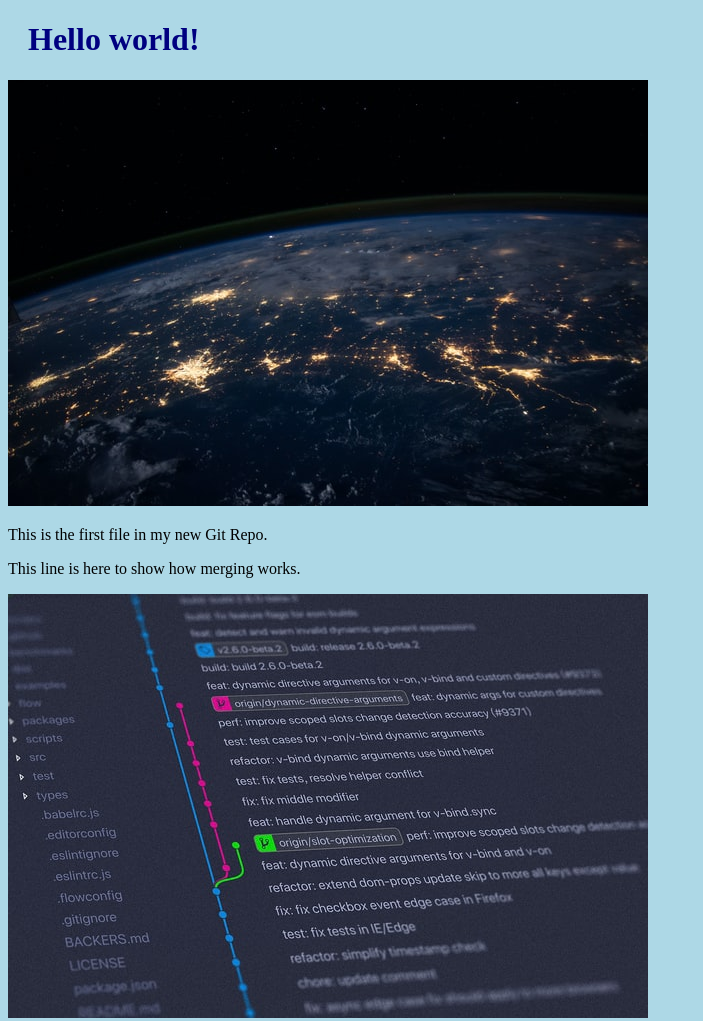
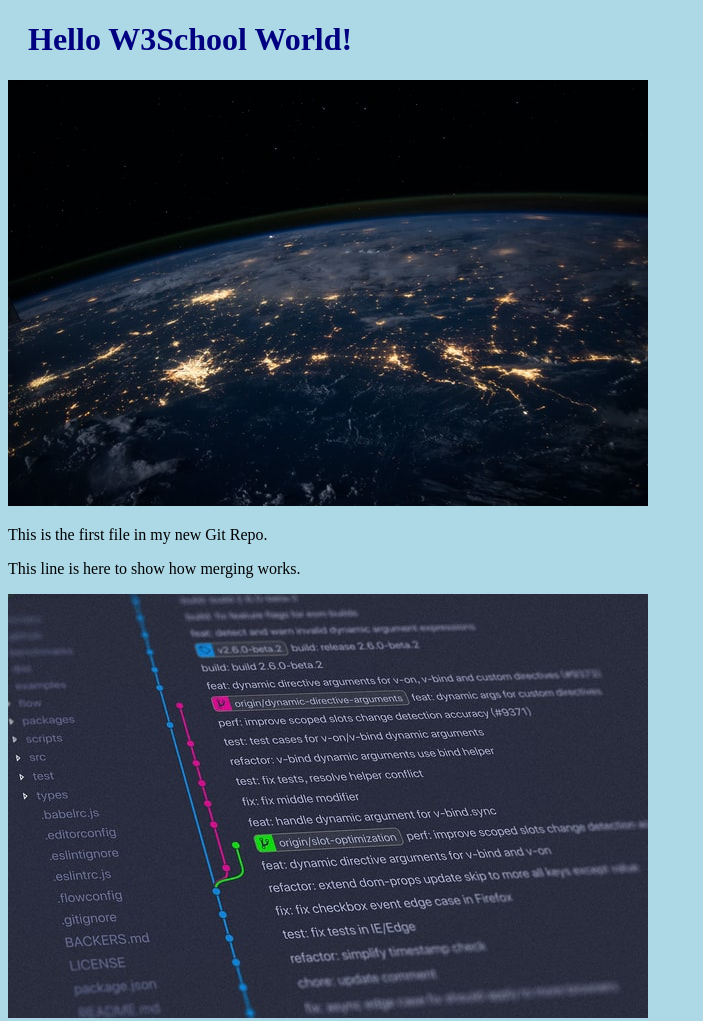
Before and after one commit to ezakariaa/hello-world, a plain HTML site: page index.html in a window 1280 px wide. Shown: the whole page, without its empty margins (0-703 px from the left). Drawn offline with Linux system fonts and the light colour scheme.

Commit message:
Update index.html

```diff
--- a/index.html
+++ b/index.html
@@ -1,12 +1,12 @@
 <!DOCTYPE html>
 <html>
 <head>
-<title>Hello World!</title>
+<title>Hello W3School World!</title>
 <link rel="stylesheet" href="bluestyle.css">
 </head>
 <body>
 
-<h1>Hello world!</h1>
+<h1>Hello W3School World!</h1>
 <div><img src="img_hello_world.jpg" alt="Hello World from Space" style="width:100%;max-width:640px"></div>
 <p>This is the first file in my new Git Repo.</p>
 <p>This line is here to show how merging works.</p>
```
